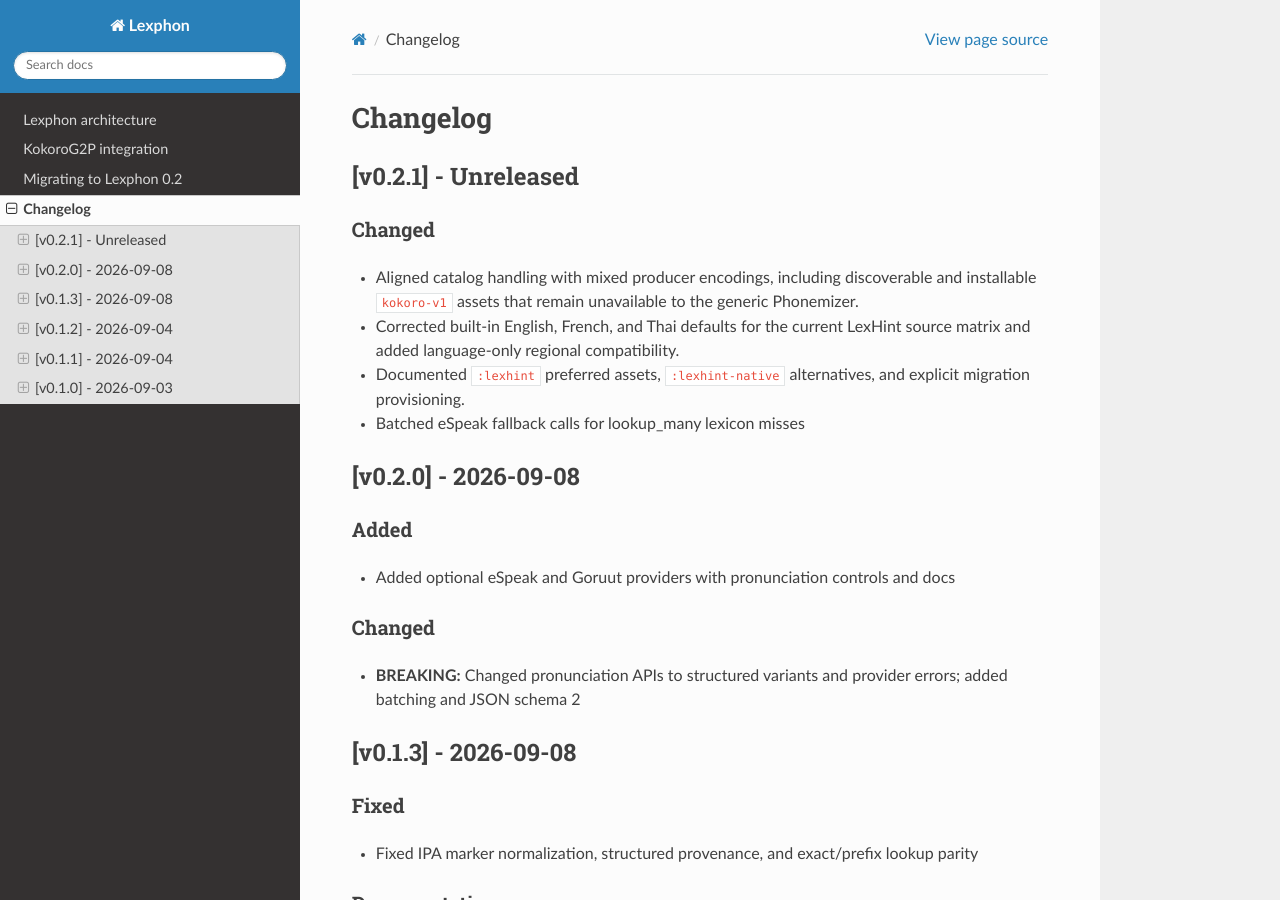
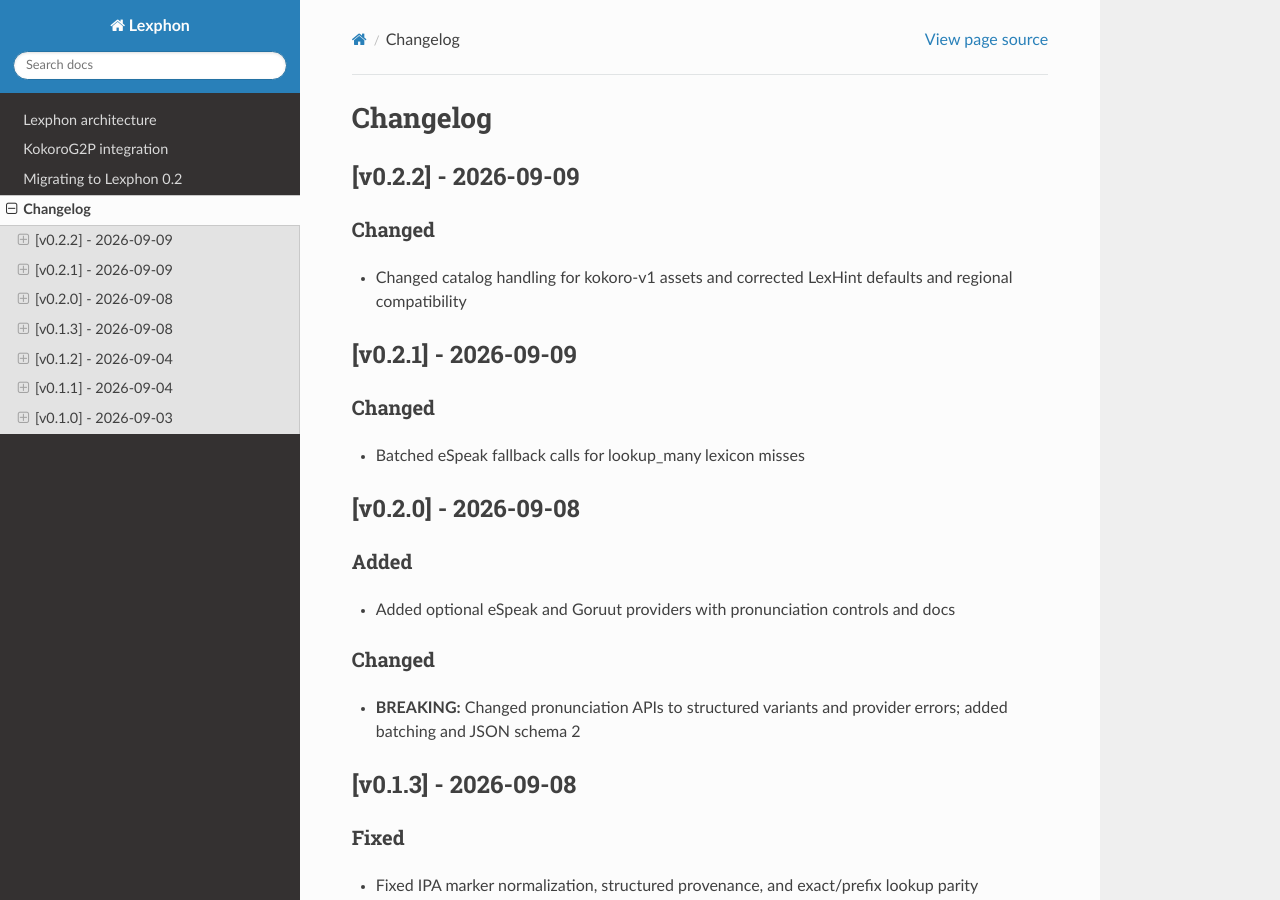
Before and after one commit to buchwandler/lexphon, a Sphinx documentation site: the page built from docs/changelog.md, in a window 1280 px wide and 900 px high. Built offline with Sphinx 7.4.7 and the Read the Docs theme 3.1.0, drawn with Linux system fonts in a browser that asks for light colours.

Commit message:
doc: changelog

```diff
--- a/docs/changelog.md
+++ b/docs/changelog.md
@@ -1,12 +1,17 @@
 # Changelog
 
-## [v0.2.1] - Unreleased
+## [v0.2.2] - 2026-09-09
 
 ### Changed
 
-- Aligned catalog handling with mixed producer encodings, including discoverable and installable `kokoro-v1` assets that remain unavailable to the generic Phonemizer.
-- Corrected built-in English, French, and Thai defaults for the current LexHint source matrix and added language-only regional compatibility.
-- Documented `:lexhint` preferred assets, `:lexhint-native` alternatives, and explicit migration provisioning.
+- Changed catalog handling for kokoro-v1 assets and corrected LexHint defaults and regional compatibility
+
+<!-- generated by releaseledger -->
+
+## [v0.2.1] - 2026-09-09
+
+### Changed
+
 - Batched eSpeak fallback calls for lookup_many lexicon misses
 
 <!-- generated by releaseledger -->
```
Also changed, not shown: .ledger/releaseledger/data/ledgers/main/releases/v0.2.1/release.md, .ledger/releaseledger/data/ledgers/main/releases/v0.2.2/entries/entry-0001.md (added), .ledger/releaseledger/data/ledgers/main/releases/v0.2.2/release.md (added), 2 other files.
